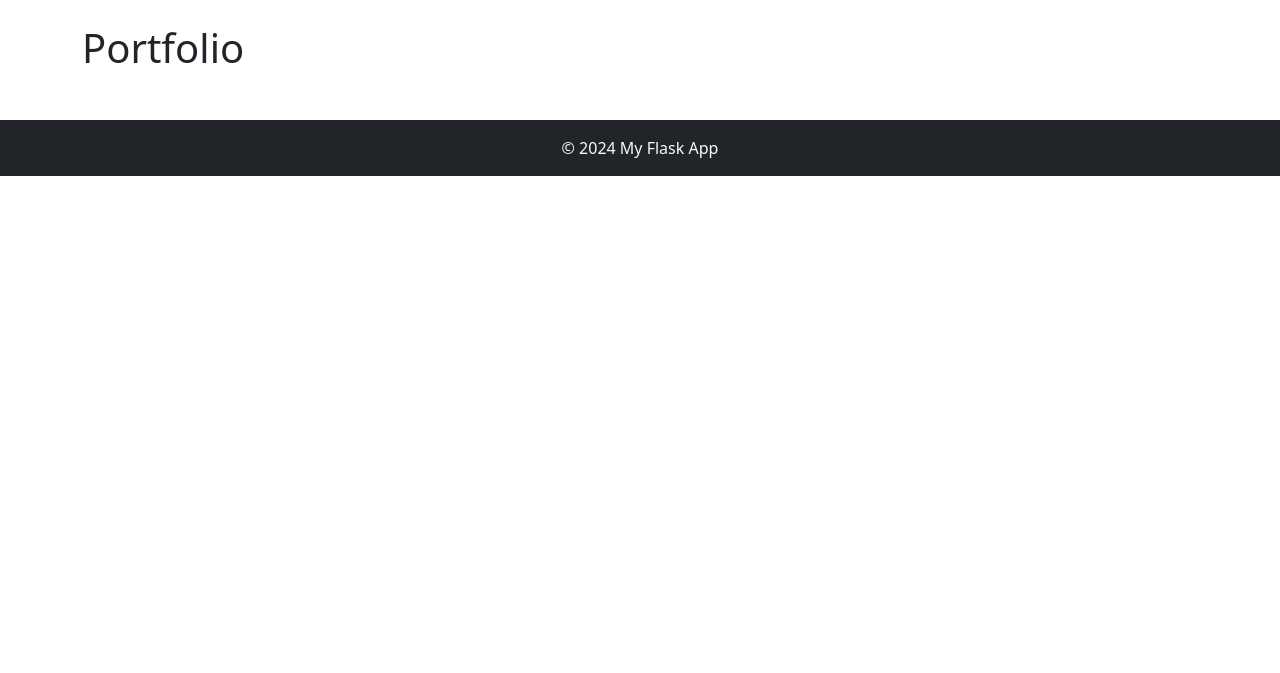
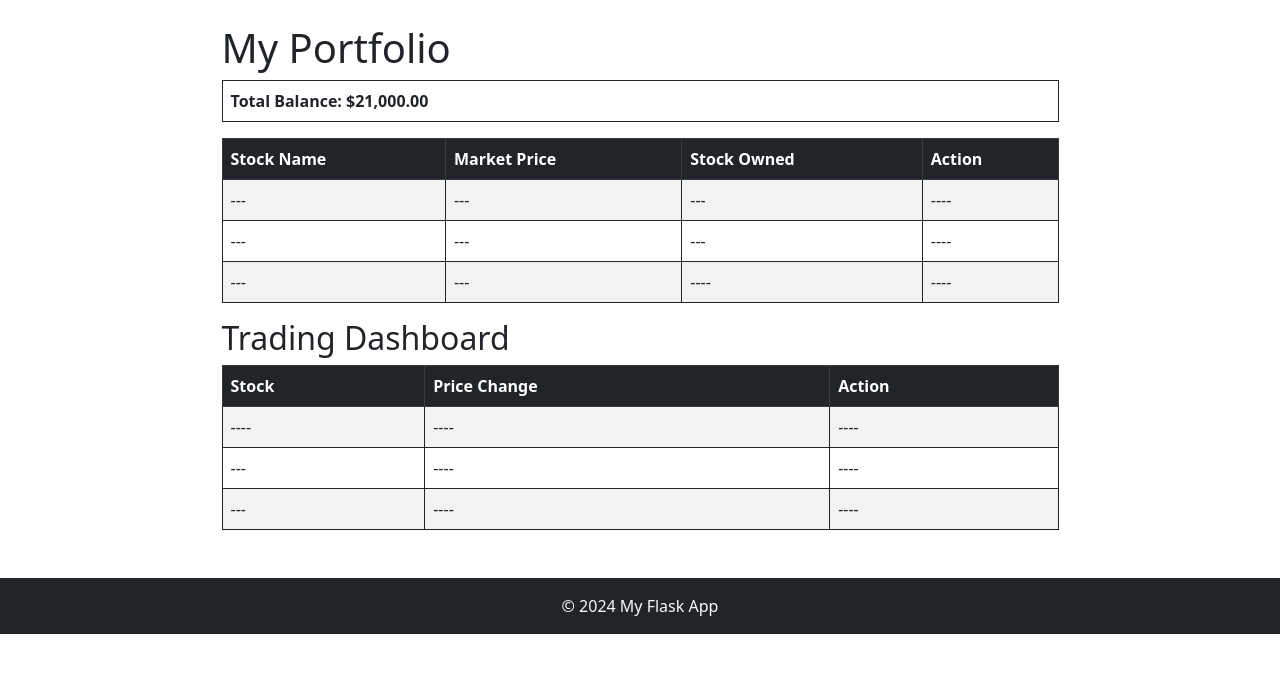
Before and after one commit to spartiwa-asu/stock-trading-system, a Flask app: page /portfolio in a window 1280 px wide. Shown: the part 80-753 px from the top of the page. Run offline with Flask 3, Linux system fonts and the light colour scheme; the visitor is signed in with stand-in values (Sample User, id 1); lists and menus that the app fills with data are empty.

Commit message:
added market information, portfolio html, transactions html code: all of these have bootstrap in page, adjusted app.py spacing

```diff
--- a/main/app.py
+++ b/main/app.py
@@ -120,6 +120,7 @@ def logout():
 @login_required
 def portfolio():
     return render_template("portfolio.html")
+
 @app.route('/market_info')
 @login_required
 def market_info():
--- a/main/templates/portfolio.html
+++ b/main/templates/portfolio.html
@@ -1,7 +1,81 @@
 {% extends "base.html" %}
 
 {% block content %}
-  <div class="mt-4">
-    <h1>Portfolio</h1>
-  </div>
+<div class="w-75 mx-auto">
+  <h1>My Portfolio</h1>
+  <table class="table table-bordered border border-dark">
+    <th>Total Balance: $21,000.00</th>
+  </table>
+
+
+  <table class="table table-striped table table-bordered border border-dark">
+    <thead class="table-dark">
+      <tr>
+        <th>Stock Name</th>
+        <th>Market Price</th>
+        <th>Stock Owned</th>
+        <th>Action</th>
+      </tr>
+    </thead>
+    <tbody>
+      <tr>
+        <td>---</td>
+        <td>---</td>
+        <td>---</td>
+        <td>
+          ----
+        </td>
+      </tr>
+      <tr>
+        <td>---</td>
+        <td>---</td>
+        <td>---</td>
+        <td>
+          ----
+        </td>
+      </tr>
+      <tr>
+        <td>---</td>
+        <td>---</td>
+        <td>----</td>
+        <td>
+          ----
+        </td>
+      </tr>
+    </tbody>
+  </table>
+
+</div>
+
+<div class="w-75 mx-auto">
+  <h2>Trading Dashboard</h2>
+
+  <table class="table table-striped table table-bordered border border-dark">
+    <thead class="table-dark">
+      <tr>
+        <th>Stock</th>
+        <th>Price Change</th>
+        <th>Action</th>
+      </tr>
+    </thead>
+    <tbody>
+      <tr>
+        <td>----</td>
+        <td>----</td>
+        <td>----</td>
+      </tr>
+      <tr>
+        <td>---</td>
+        <td>----</td>
+        <td>----</td>
+      </tr>
+      <tr>
+        <td>---</td>
+        <td>----</td>
+        <td>----</td>
+      </tr>
+    </tbody>
+  </table>
+</div>
+
 {% endblock %}
```
Also changed, not shown: main/templates/market_info.html (+13 -3 lines), main/templates/transaction.html (+17 -3 lines), main/templates/transactions.html (deleted, +0 -35 lines).
